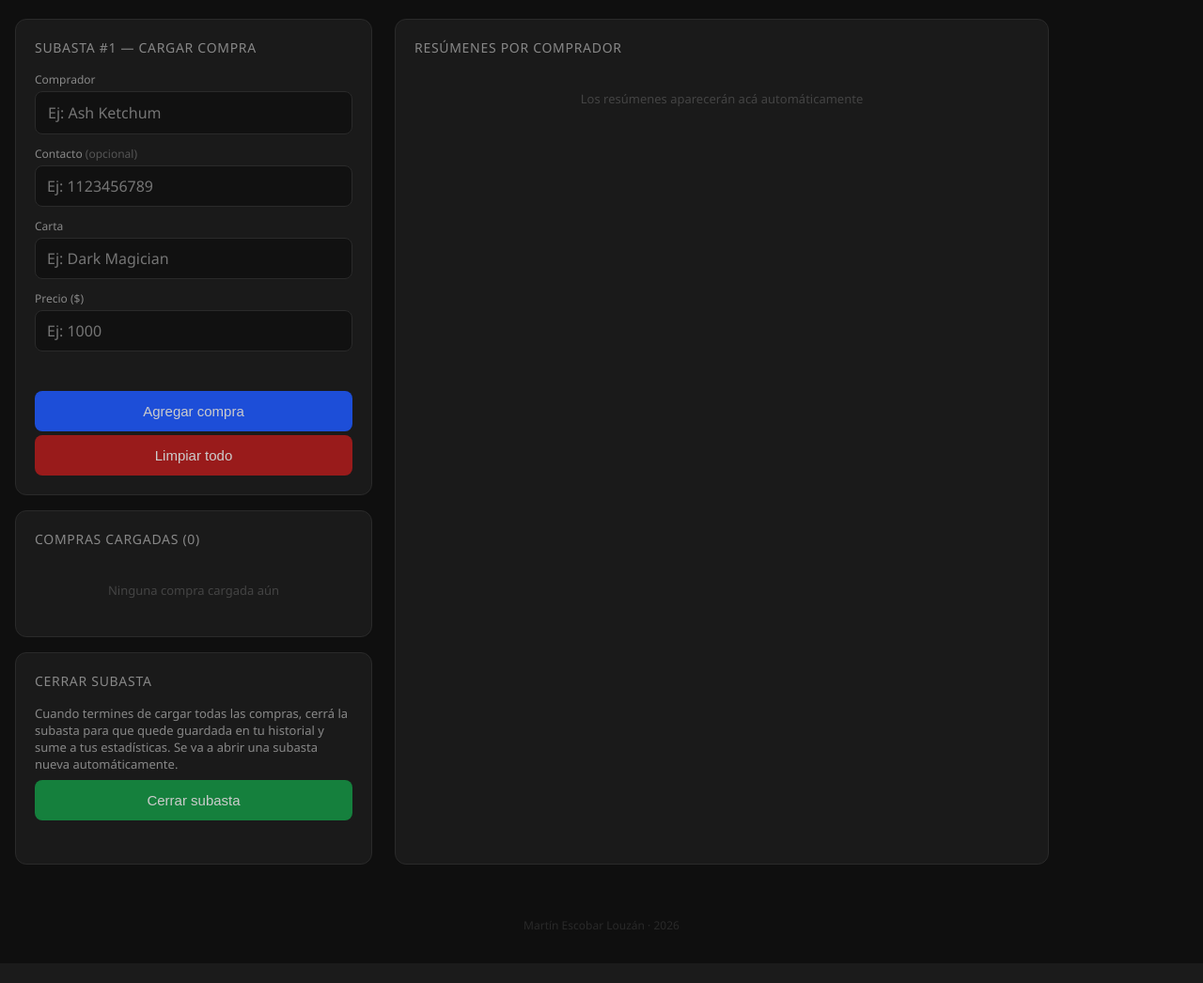
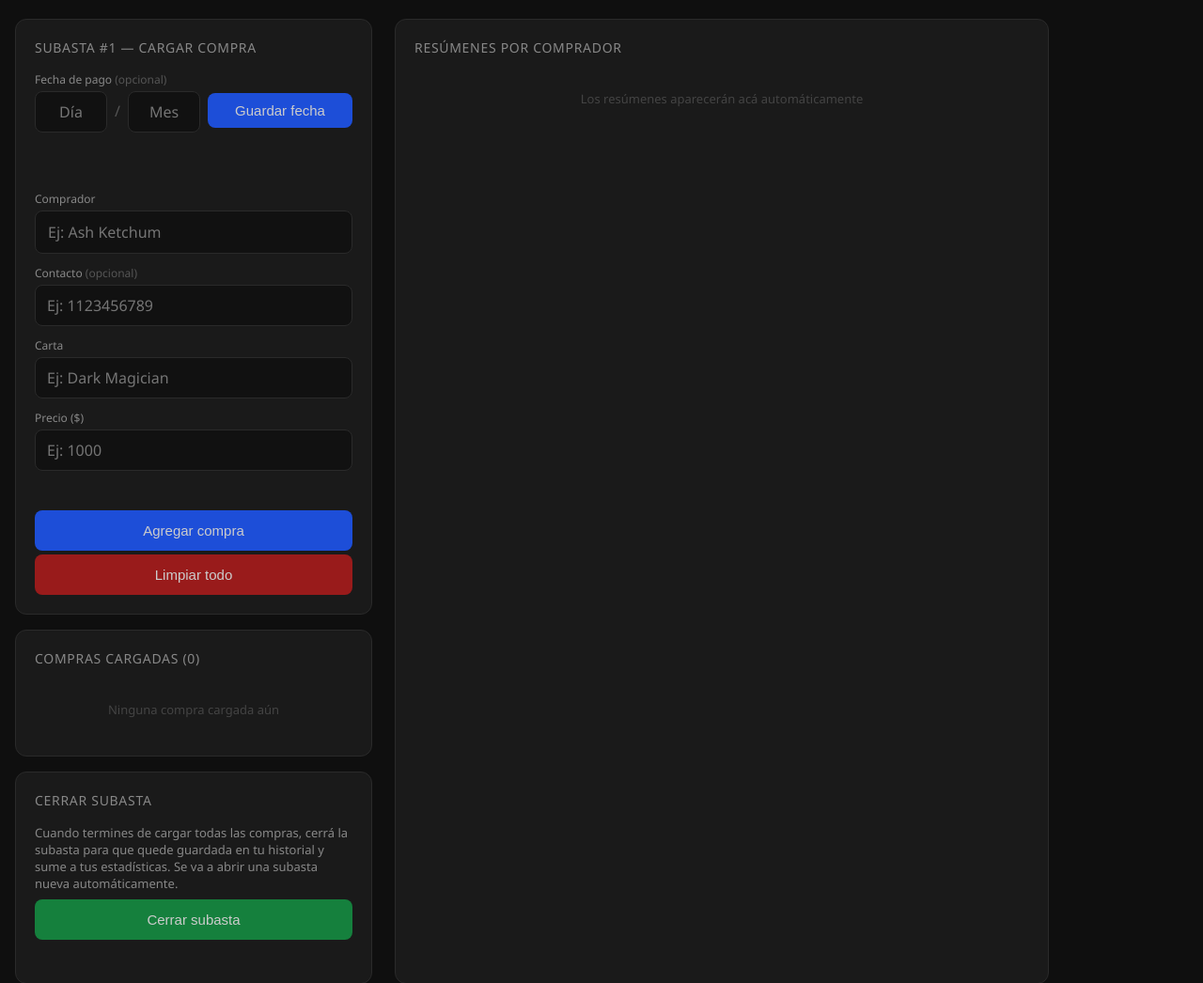
Before and after one commit to escobarLouzanMartin/generador-resumenes, a Flask app: page / in a window 1280 px wide. Shown: the part 50-1096 px from the top of the page at 94% size. Before the commit the page ends 1040 px from the top, so only its background shows below. Run offline with Flask 3, Linux system fonts and the light colour scheme; the visitor is signed in with stand-in values (Sample User, id 1); data comes from the database, SQL or seed files in the repository; data that the repository does not hold is empty.

Commit message:
agregados fecha de pago a resumenes

```diff
--- a/templates/index.html
+++ b/templates/index.html
@@ -16,7 +16,23 @@
     <div class="panel">
       <h2 id="form-titulo">Subasta #{{ subasta.numero }} — Cargar compra</h2>
 
-      <label>Comprador</label>
+      <label>Fecha de pago <span style="color:#555;">(opcional)</span></label>
+      <div style="display:flex; gap:8px; align-items:flex-start;">
+        <div style="flex:1;">
+          <input type="text" id="fecha-dia" placeholder="Día" maxlength="2" autocomplete="off" style="text-align:center;">
+        </div>
+        <div style="padding-top:10px; color:#555;">/</div>
+        <div style="flex:1;">
+          <input type="text" id="fecha-mes" placeholder="Mes" maxlength="2" autocomplete="off" style="text-align:center;">
+        </div>
+        <div style="flex:2; padding-top:2px;">
+          <button class="btn btn-primary" onclick="guardarFecha()" style="margin-top:0; padding:10px;">Guardar fecha</button>
+        </div>
+      </div>
+      <div class="error-msg" id="error-fecha"></div>
+      <div id="fecha-guardada" style="font-size:12px; color:#4ade80; margin-top:4px; min-height:16px;"></div>
+
+      <label style="margin-top:16px;">Comprador</label>
       <div class="autocomplete-wrapper">
         <div class="autocomplete-ghost" id="autocomplete-ghost"></div>
         <input type="text" id="comprador" placeholder="Ej: Ash Ketchum" autocomplete="off">
@@ -71,6 +87,42 @@
 <script>
   let editandoIdx = null;
   let compradoresCache = []; // historial global: [{comprador, contacto}]
+  let fechaPago = null; // { dia, mes } o null
+
+  const diasPorMes = [31,29,31,30,31,30,31,31,30,31,30,31];
+
+  function validarFecha(dia, mes) {
+    const d = parseInt(dia, 10);
+    const m = parseInt(mes, 10);
+    if (isNaN(d) || isNaN(m)) return 'Ingresá día y mes válidos.';
+    if (m < 1 || m > 12) return 'El mes debe ser entre 1 y 12.';
+    if (d < 1 || d > diasPorMes[m - 1]) return `El día debe ser entre 1 y ${diasPorMes[m - 1]} para ese mes.`;
+    return null;
+  }
+
+  function guardarFecha() {
+    const dia = document.getElementById('fecha-dia').value.trim();
+    const mes = document.getElementById('fecha-mes').value.trim();
+    const errorEl = document.getElementById('error-fecha');
+    const okEl = document.getElementById('fecha-guardada');
+    errorEl.textContent = '';
+    okEl.textContent = '';
+
+    if (!dia && !mes) {
+      fechaPago = null;
+      okEl.textContent = 'Fecha de pago eliminada.';
+      return;
+    }
+
+    const error = validarFecha(dia, mes);
+    if (error) { errorEl.textContent = error; return; }
+
+    fechaPago = {
+      dia: String(parseInt(dia,10)).padStart(2,'0'),
+      mes: String(parseInt(mes,10)).padStart(2,'0')
+    };
+    okEl.textContent = `Fecha guardada: ${fechaPago.dia}/${fechaPago.mes}`;
+  }
 
   function formatPrecio(n) {
     return '$' + n.toLocaleString('es-AR', { minimumFractionDigits: 0, maximumFractionDigits: 0 });
@@ -301,17 +353,13 @@
 
       const alias = aliasData.alias || '';
       const separador = '──────────────────';
-
       const lineas = [
-        separador,
-        `📋 ${r.comprador}`,
-        r.contacto ? `📞 ${r.contacto}` : null,
-        separador,
         ...r.items.map(i => `· ${i.carta}: ${formatPrecio(i.precio)}`),
         separador,
         `Total: ${formatPrecio(r.total)}`,
         '',
         alias ? `Alias: ${alias}` : null,
+        fechaPago ? `Fecha de pago: ${fechaPago.dia}/${fechaPago.mes}` : null,
       ].filter(l => l !== null);
 
       navigator.clipboard.writeText(lineas.join('\n')).then(() => {
@@ -360,6 +408,13 @@
       if (e.key === 'ArrowUp')   { e.preventDefault(); document.getElementById(campos[Math.max(idx - 1, 0)]).focus(); }
     }
 
+    document.getElementById('fecha-dia').addEventListener('keydown', e => {
+      if (e.key === 'Enter' || e.key === 'Tab') { e.preventDefault(); document.getElementById('fecha-mes').focus(); }
+    });
+    document.getElementById('fecha-mes').addEventListener('keydown', e => {
+      if (e.key === 'Enter') { e.preventDefault(); guardarFecha(); }
+    });
+
     document.getElementById('precio').addEventListener('keydown', e => {
       if (e.key === 'Enter') guardarCompra();
       navegarCampos(e, 3);
```
Also changed, not shown: templates/historial_detalle.html (+4 -7 lines).
